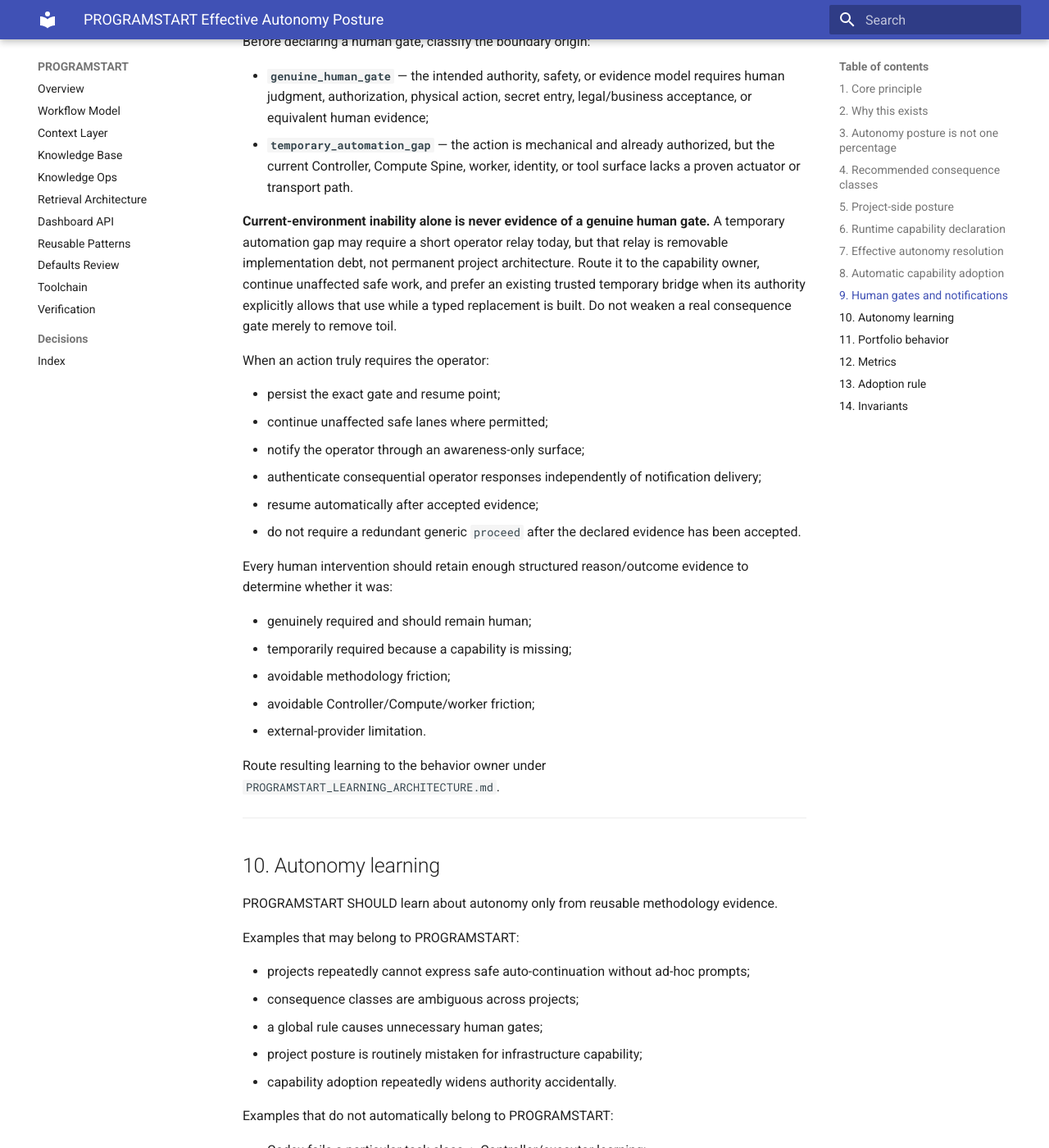
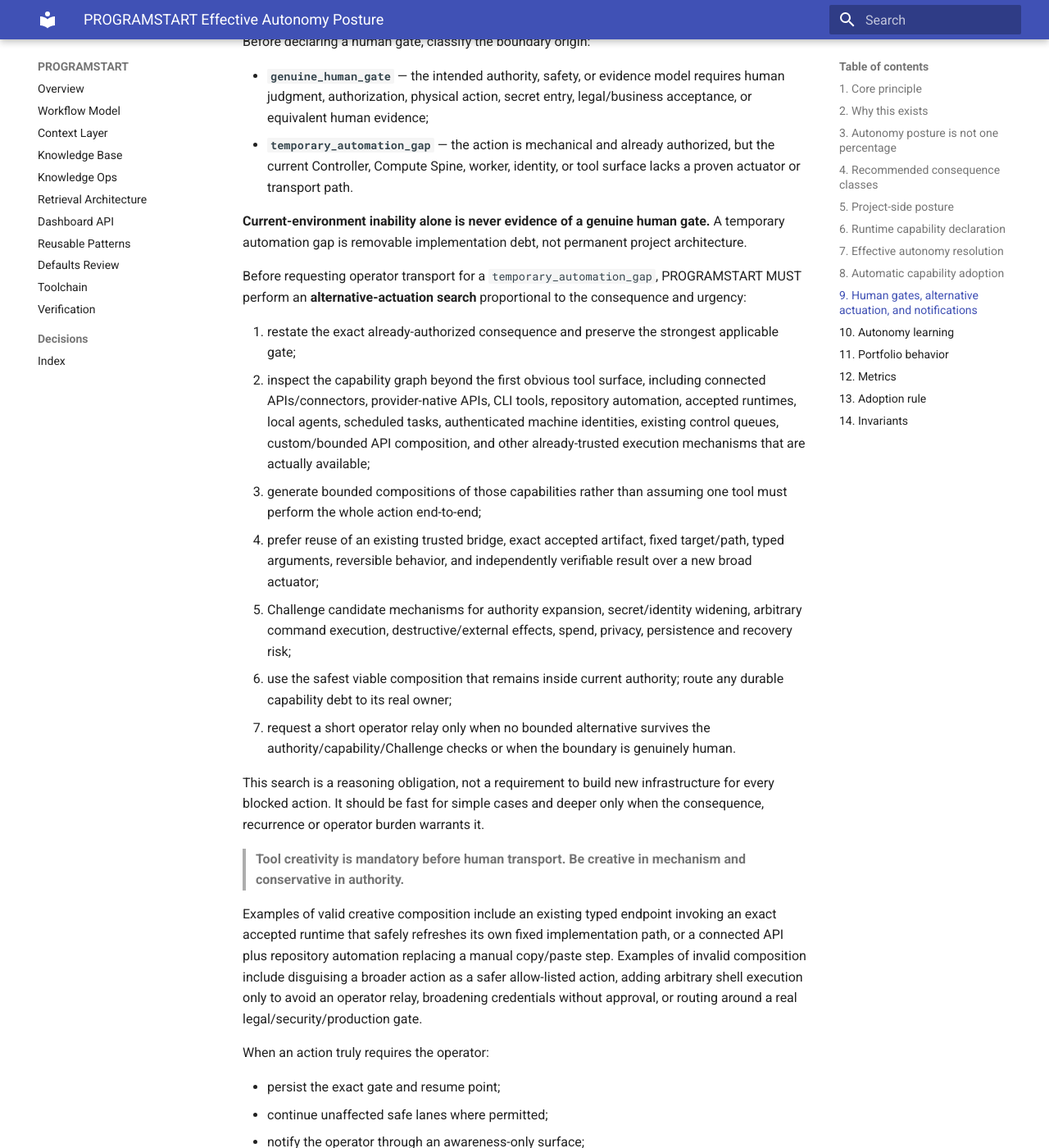
Before and after one commit to GrahamArdent/PROGRAMSTART, an MkDocs documentation site: the page built from docs/PROGRAMSTART_EFFECTIVE_AUTONOMY.md, in a window 1280 px wide and 1400 px high, scrolled down 5668 px. Shown: the whole window at 82% size. Built offline with MkDocs 1.6.1 and Material for MkDocs 9.7.7, drawn with Linux system fonts in a browser that asks for light colours; some of the changed text lies outside the part shown.

Commit message:
Require alternative-actuation search before operator relay

```diff
--- a/docs/PROGRAMSTART_EFFECTIVE_AUTONOMY.md
+++ b/docs/PROGRAMSTART_EFFECTIVE_AUTONOMY.md
@@ -182,7 +182,7 @@ Counterexamples requiring a gate/decision:
 
 ---
 
-## 9. Human gates and notifications
+## 9. Human gates, alternative actuation, and notifications
 
 A mature autonomy posture aims for **zero human transport work**, not zero human judgment.
 
@@ -191,7 +191,23 @@ Before declaring a human gate, classify the boundary origin:
 - **`genuine_human_gate`** — the intended authority, safety, or evidence model requires human judgment, authorization, physical action, secret entry, legal/business acceptance, or equivalent human evidence;
 - **`temporary_automation_gap`** — the action is mechanical and already authorized, but the current Controller, Compute Spine, worker, identity, or tool surface lacks a proven actuator or transport path.
 
-**Current-environment inability alone is never evidence of a genuine human gate.** A temporary automation gap may require a short operator relay today, but that relay is removable implementation debt, not permanent project architecture. Route it to the capability owner, continue unaffected safe work, and prefer an existing trusted temporary bridge when its authority explicitly allows that use while a typed replacement is built. Do not weaken a real consequence gate merely to remove toil.
+**Current-environment inability alone is never evidence of a genuine human gate.** A temporary automation gap is removable implementation debt, not permanent project architecture.
+
+Before requesting operator transport for a `temporary_automation_gap`, PROGRAMSTART MUST perform an **alternative-actuation search** proportional to the consequence and urgency:
+
+1. restate the exact already-authorized consequence and preserve the strongest applicable gate;
+2. inspect the capability graph beyond the first obvious tool surface, including connected APIs/connectors, provider-native APIs, CLI tools, repository automation, accepted runtimes, local agents, scheduled tasks, authenticated machine identities, existing control queues, custom/bounded API composition, and other already-trusted execution mechanisms that are actually available;
+3. generate bounded compositions of those capabilities rather than assuming one tool must perform the whole action end-to-end;
+4. prefer reuse of an existing trusted bridge, exact accepted artifact, fixed target/path, typed arguments, reversible behavior, and independently verifiable result over a new broad actuator;
+5. Challenge candidate mechanisms for authority expansion, secret/identity widening, arbitrary command execution, destructive/external effects, spend, privacy, persistence and recovery risk;
+6. use the safest viable composition that remains inside current authority; route any durable capability debt to its real owner;
+7. request a short operator relay only when no bounded alternative survives the authority/capability/Challenge checks or when the boundary is genuinely human.
+
+This search is a reasoning obligation, not a requirement to build new infrastructure for every blocked action. It should be fast for simple cases and deeper only when the consequence, recurrence or operator burden warrants it.
+
+> **Tool creativity is mandatory before human transport. Be creative in mechanism and conservative in authority.**
+
+Examples of valid creative composition include an existing typed endpoint invoking an exact accepted runtime that safely refreshes its own fixed implementation path, or a connected API plus repository automation replacing a manual copy/paste step. Examples of invalid composition include disguising a broader action as a safer allow-listed action, adding arbitrary shell execution only to avoid an operator relay, broadening credentials without approval, or routing around a real legal/security/production gate.
 
 When an action truly requires the operator:
 
@@ -224,7 +240,8 @@ Examples that may belong to PROGRAMSTART:
 - consequence classes are ambiguous across projects;
 - a global rule causes unnecessary human gates;
 - project posture is routinely mistaken for infrastructure capability;
-- capability adoption repeatedly widens authority accidentally.
+- capability adoption repeatedly widens authority accidentally;
+- an operator relay is declared before existing bounded tools/capabilities are composed and challenged.
 
 Examples that do not automatically belong to PROGRAMSTART:
 
@@ -247,9 +264,10 @@ For each candidate project:
 2. identify current Work Packet/frontier or derive the next bounded packet under PROGRAMSTART;
 3. resolve exact effective autonomy for the proposed action;
 4. execute/verify/reconcile if permitted;
-5. stop at the narrowest real gate;
-6. continue other projects/safe lanes when capacity and authority permit;
-7. surface only meaningful human actions.
+5. if execution appears blocked only by tooling/transport, run the alternative-actuation search before classifying an operator relay;
+6. stop at the narrowest real gate;
+7. continue other projects/safe lanes when capacity and authority permit;
+8. surface only meaningful human actions.
 
 A stale portfolio registry or old chat instruction must never substitute for current project authority.
 
@@ -265,6 +283,7 @@ Where useful, measure:
 - human intervention minutes;
 - intervention reason/owner;
 - avoidable vs required gate rate;
+- temporary automation gaps resolved without operator relay;
 - safe-lane continuation while another lane is gated;
 - first-pass verification success;
 - retry/remediation/recovery outcomes;
@@ -288,6 +307,7 @@ On the next natural orientation/Work-Packet derivation:
 - keep ambiguous consequential classes gated;
 - use current Controller/Compute/worker capability evidence;
 - allow already-authorized safe work to benefit from newly proven execution capabilities;
+- run the alternative-actuation search before escalating a mechanical tooling/transport limitation to the operator;
 - record a project-specific decision only when real ambiguity or consequence warrants it.
 
 The methodology change should reduce manual coordination, not create a new documentation campaign across every repository.
@@ -299,6 +319,9 @@ The methodology change should reduce manual coordination, not create a new docum
 - Capability is not authority.
 - A project-wide `autonomous=true` flag is insufficient for consequential systems.
 - New execution capability may automate existing permission but never create new permission.
+- Tool creativity is mandatory before human transport for an already-authorized mechanical action.
+- Be creative in mechanism and conservative in authority.
+- An alternative-actuation search may compose trusted capabilities but must not disguise, bypass, or weaken a stronger gate.
 - Human-gate notifications are awareness, not acceptance.
 - Learned success never grants broader authority.
 - Project authority remains the source of project scope/sequence/consequence truth.
```
